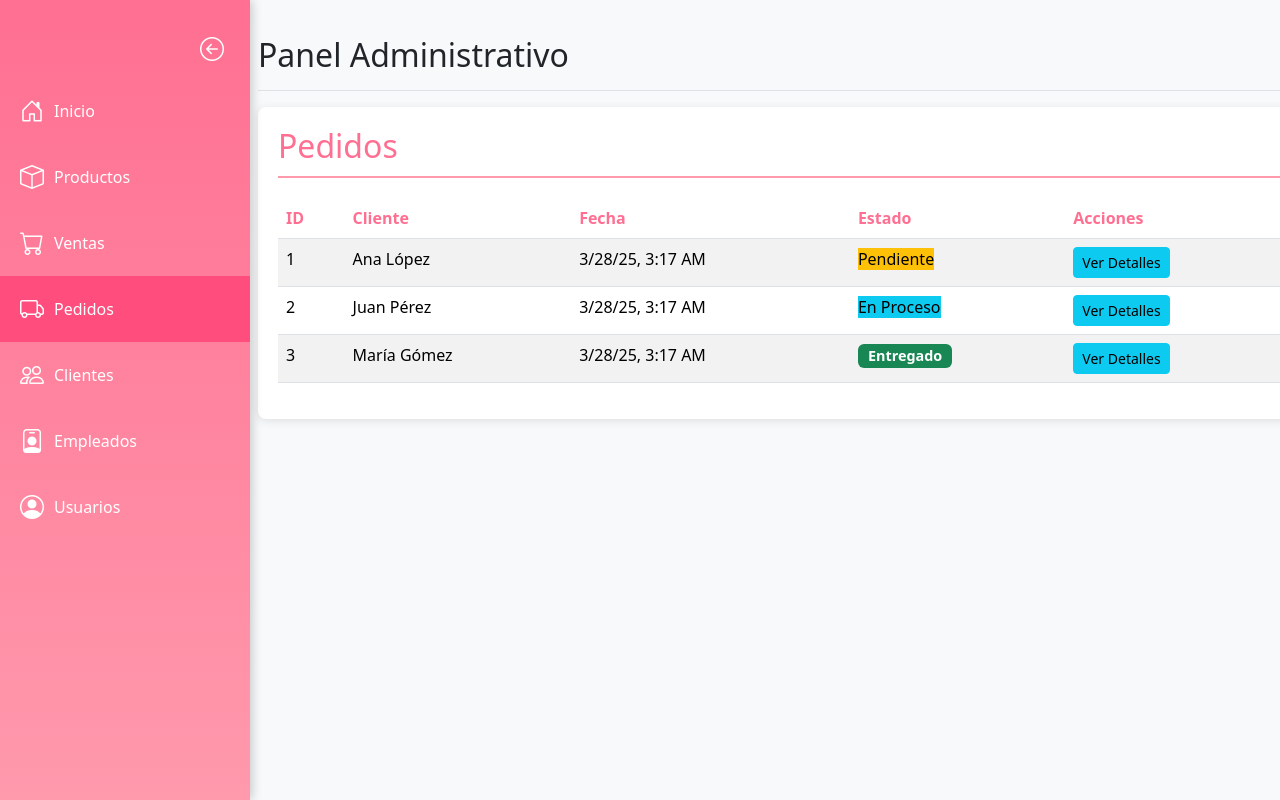
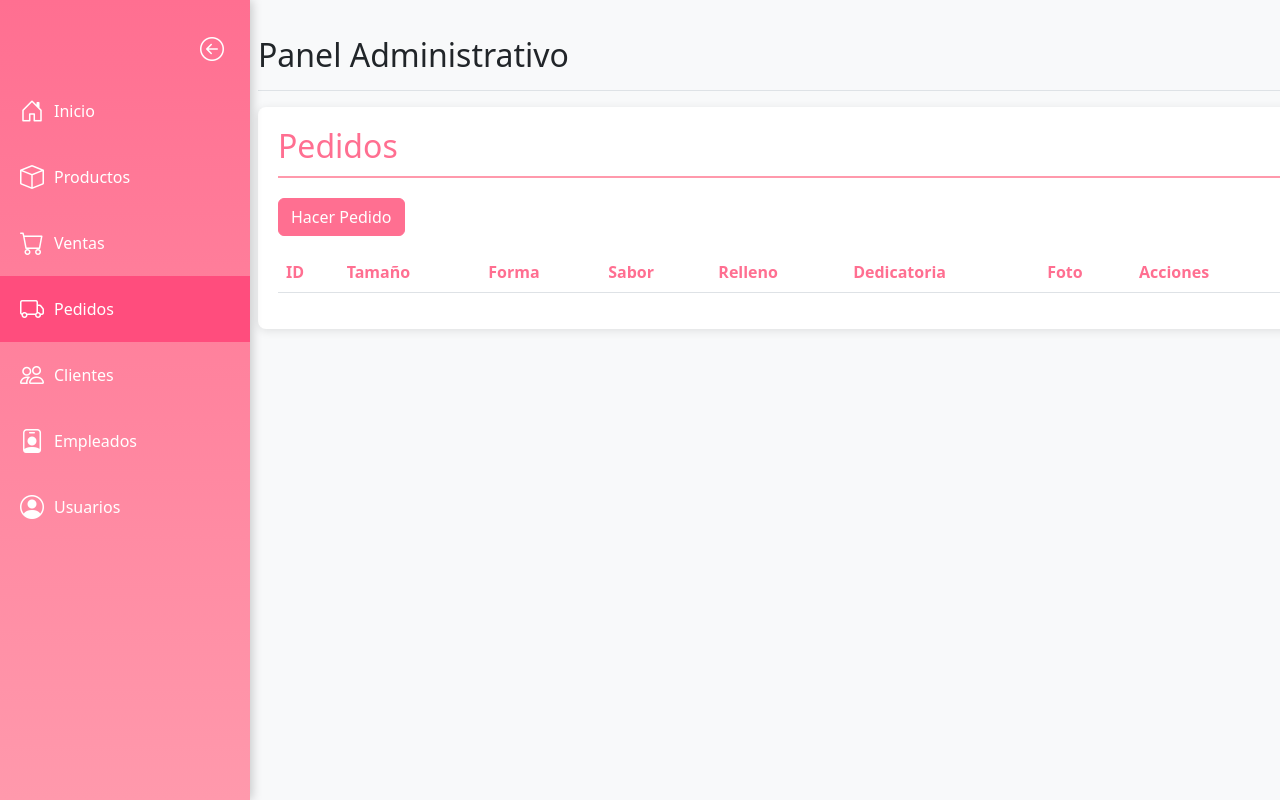
Before and after one commit to LuzCarla2021/ProyectoAngularPasteleriaMimi1, an Angular app: page /pedidos in a window 1280 px wide. Shown: the top 800 px of the page. Built offline with nearby package versions, Linux system fonts and the light colour scheme.

Commit message:
seccion pedido lista

```diff
--- a/src/app/pages/pedidos/pedidos.component.css
+++ b/src/app/pages/pedidos/pedidos.component.css
@@ -19,6 +19,16 @@
     color: #333;
   }
 
+  .btn-primary {
+    background-color: #ff6f91;
+    border-color: #ff6f91;
+  }
+
+  .btn-primary:hover {
+    background-color: #ff4d7d;
+    border-color: #ff4d7d;
+  }
+
   .table {
     background-color: #fff5f7;
   }
--- a/src/app/pages/pedidos/pedidos.component.html
+++ b/src/app/pages/pedidos/pedidos.component.html
@@ -1,35 +1,106 @@
 <div class="section-container">
   <h1 class="section-title">Pedidos</h1>
+
   <div class="section-content">
+    <!-- Botón para hacer un nuevo pedido -->
+    <button class="btn btn-primary mb-3" (click)="showAddOrderForm()">Hacer Pedido</button>
+
+    <!-- Formulario para agregar un nuevo pedido -->
+    <div *ngIf="isAddingOrder" class="card p-4 mb-4">
+      <h3>{{ isEditingOrder ? 'Editar Pedido' : 'Agregar Nuevo Pedido' }}</h3>
+      <form #orderForm="ngForm" (ngSubmit)="saveOrder()">
+        <!-- Tamaño del pastel -->
+        <div class="mb-3">
+          <label for="size" class="form-label">Tamaño del pastel:</label>
+          <!-- Tamaño del pastel -->
+<select id="size" class="form-select" [(ngModel)]="newOrder.size" name="size" required>
+  <option value="chico">Chico</option>
+  <option value="mediano">Mediano</option>
+  <option value="grande">Grande</option>
+</select>
+
+        </div>
+
+        <!-- Forma del pastel -->
+        <div class="mb-3">
+          <label for="shape" class="form-label">Forma del pastel:</label>
+          <select id="shape" class="form-select" [(ngModel)]="newOrder.shape" name="shape" required>
+            <option value="redondo">Redondo</option>
+            <option value="corazon">Corazón</option>
+            <option value="rectangular">Rectangular</option>
+          </select>
+        </div>
+
+        <!-- Sabor del pastel -->
+        <div class="mb-3">
+          <label for="flavor" class="form-label">Sabor:</label>
+          <select id="flavor" class="form-select" [(ngModel)]="newOrder.flavor" name="flavor" required>
+            <option value="vainilla">Vainilla</option>
+            <option value="chocolate">Chocolate</option>
+          </select>
+        </div>
+
+        <!-- Relleno del pastel -->
+        <div class="mb-3">
+          <label for="filling" class="form-label">Relleno:</label>
+          <select id="filling" class="form-select" [(ngModel)]="newOrder.filling" name="filling" required>
+            <option value="fresa">Fresa</option>
+            <option value="chocolate">Chocolate</option>
+            <option value="flan">Flan</option>
+          </select>
+        </div>
+
+        <!-- Dedicatoria -->
+        <div class="mb-3">
+          <label for="dedication" class="form-label">Dedicatoria:</label>
+          <textarea id="dedication" class="form-control" [(ngModel)]="newOrder.dedication" name="dedication" required maxlength="150" minlength="10"></textarea>
+        </div>
+
+        <!-- Opción de foto -->
+        <div class="form-check mb-3">
+          <input class="form-check-input" type="checkbox" [(ngModel)]="newOrder.hasPhoto" name="hasPhoto" id="hasPhoto">
+          <label class="form-check-label" for="hasPhoto">
+            ¿Hay foto para mostrar?
+          </label>
+        </div>
+
+        <!-- Botones -->
+        <div class="d-flex justify-content-between">
+          <button type="submit" class="btn btn-success">{{ isEditingOrder ? 'Actualizar Pedido' : 'Guardar Pedido' }}</button>
+          <button type="button" class="btn btn-secondary" (click)="hideAddOrderForm()">Cancelar</button>
+        </div>
+      </form>
+    </div>
+
+    <!-- Tabla de pedidos existentes -->
     <table class="table table-striped">
       <thead>
         <tr>
           <th>ID</th>
-            <th>Cliente</th>
-            <th>Fecha</th>
-            <th>Estado</th>
+          <th>Tamaño</th>
+          <th>Forma</th>
+          <th>Sabor</th>
+          <th>Relleno</th>
+          <th>Dedicatoria</th>
+          <th>Foto</th>
           <th>Acciones</th>
         </tr>
       </thead>
       <tbody>
         <tr *ngFor="let order of orders">
           <td>{{ order.id }}</td>
-            <td>{{ order.customer }}</td>
-            <td>{{ order.date | date:'short' }}</td>
+          <td>{{ order.size }}</td>
+          <td>{{ order.shape }}</td>
+          <td>{{ order.flavor }}</td>
+          <td>{{ order.filling }}</td>
+          <td>{{ order.dedication }}</td>
+          <td>{{ order.hasPhoto ? 'Sí' : 'No' }}</td>
           <td>
-              <span [ngClass]="{
-                'badge bg-warning': order.status === 'Pendiente',
-                'badge bg-info': order.status === 'En Proceso',
-                'badge bg-success': order.status === 'Entregado'
-              }">
-                {{ order.status }}
-              </span>
-            </td>
-            <td>
-              <button class="btn btn-sm btn-info">Ver Detalles</button>
+            <button class="btn btn-sm btn-info" (click)="viewOrderDetails(order.id)">Ver Detalles</button>
           </td>
         </tr>
       </tbody>
+
     </table>
   </div>
 </div>
--- a/src/app/pages/pedidos/pedidos.component.ts
+++ b/src/app/pages/pedidos/pedidos.component.ts
@@ -1,4 +1,15 @@
 import { Component } from '@angular/core';
+
+// Define la interfaz Pedido
+interface Pedido {
+  id: number;
+  size: string;
+  shape: string;
+  flavor: string;
+  filling: string;
+  dedication: string;
+  hasPhoto: boolean;
+}
 
 @Component({
   selector: 'app-pedidos',
@@ -7,9 +18,58 @@ import { Component } from '@angular/core';
   styleUrl: './pedidos.component.css'
 })
 export class PedidosComponent {
-  orders = [
-    { id: 1, customer: 'Ana López', date: new Date(), status: 'Pendiente' },
-    { id: 2, customer: 'Juan Pérez', date: new Date(), status: 'En Proceso' },
-    { id: 3, customer: 'María Gómez', date: new Date(), status: 'Entregado' }
-  ];
+  isAddingOrder = false;
+  isEditingOrder = false;
+  orders: Pedido[] = [];  // Definimos el tipo de datos de orders como un array de objetos Pedido
+  newOrder: Pedido = {
+    id: 0,
+    size: '',
+    shape: '',
+    flavor: '',
+    filling: '',
+    dedication: '',
+    hasPhoto: false
+  };
+
+  // Muestra el formulario para hacer un nuevo pedido
+  showAddOrderForm() {
+    this.isAddingOrder = true;
+    this.resetOrderForm();
+  }
+
+  // Oculta el formulario
+  hideAddOrderForm() {
+    this.isAddingOrder = false;
+  }
+
+  // Guarda el pedido
+  saveOrder() {
+    if (this.isEditingOrder) {
+      const index = this.orders.findIndex(order => order.id === this.newOrder.id);
+      this.orders[index] = { ...this.newOrder }; // Actualiza el pedido
+    } else {
+      this.newOrder.id = this.orders.length + 1; // Genera un ID para el nuevo pedido
+      this.orders.push({ ...this.newOrder }); // Agrega el nuevo pedido
+    }
+    this.hideAddOrderForm(); // Oculta el formulario después de guardar
+  }
+
+  // Reinicia el formulario para un nuevo pedido
+  resetOrderForm() {
+    this.newOrder = {
+      id: 0,
+      size: '',
+      shape: '',
+      flavor: '',
+      filling: '',
+      dedication: '',
+      hasPhoto: false
+    };
+    this.isEditingOrder = false;
+  }
+
+  // Ver detalles de un pedido (ejemplo)
+  viewOrderDetails(orderId: number) {
+    alert('Ver detalles del pedido ID ' + orderId);
+  }
 }
```
Lines whose indentation alone changed are shown as unchanged.
